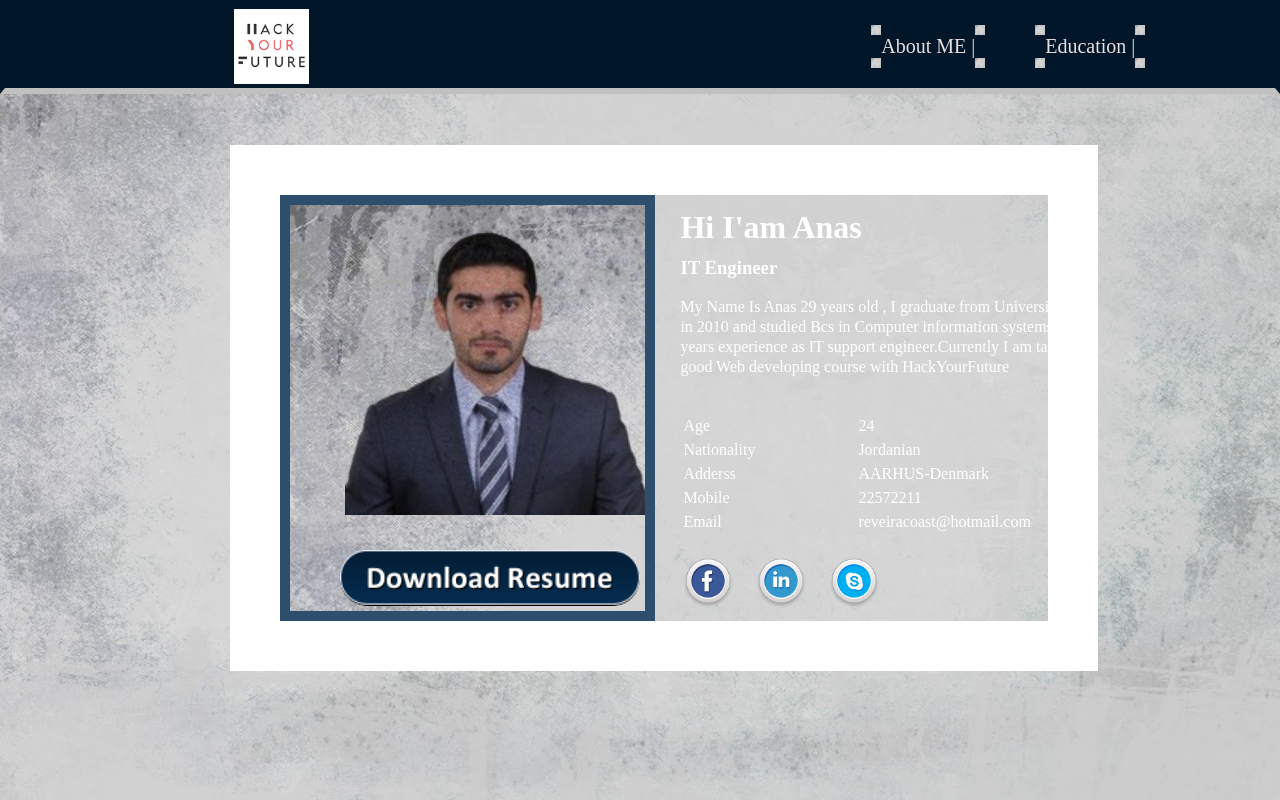
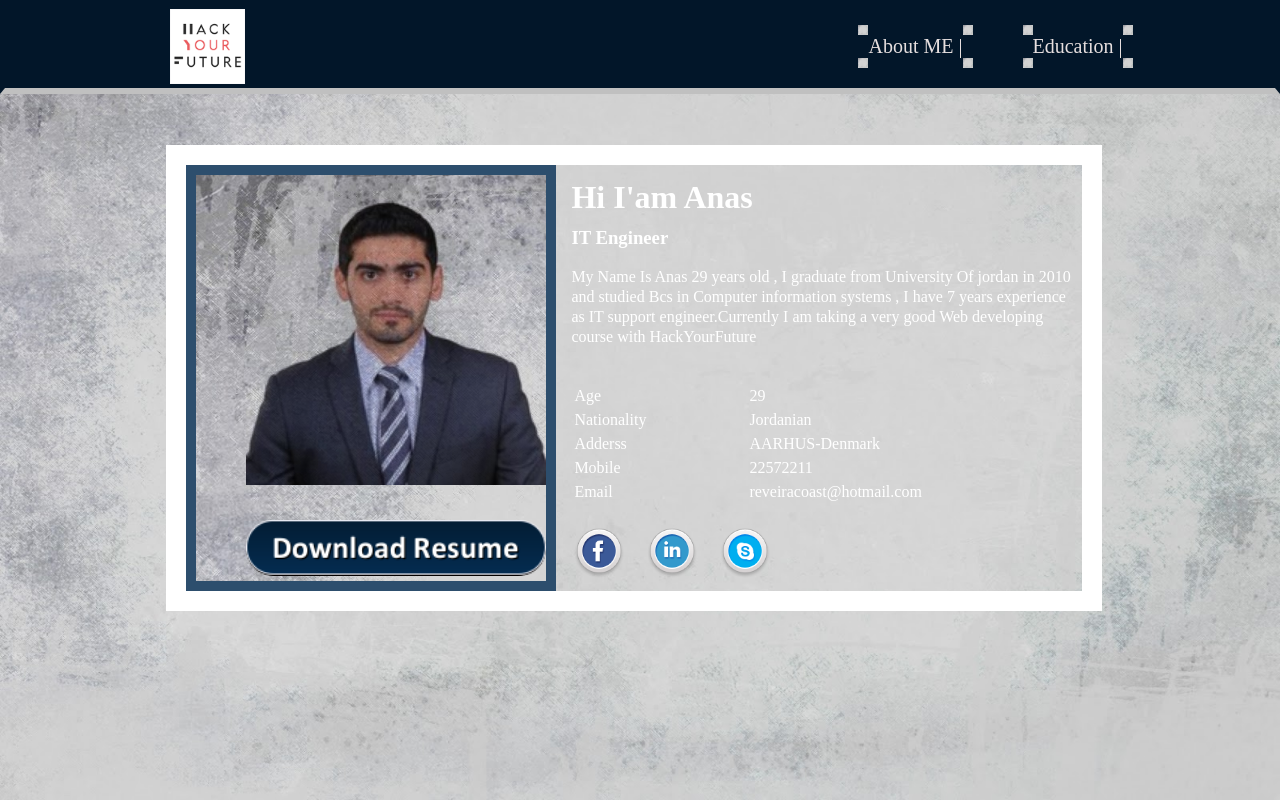
Before and after one commit to matrix2/HTML-CSS, a plain HTML site: page week1/index.html in a window 1280 px wide. Drawn offline with Linux system fonts and the light colour scheme.

Commit message:
Add files via upload

```diff
--- a/week1/index.html
+++ b/week1/index.html
@@ -32,7 +32,7 @@
                         <table>
                             <tr>
                                 <td>Age</td>
-                                <td>24</td>
+                                <td>29</td>
                             </tr>
                             <tr>
                                 <td>Nationality</td>
--- a/week1/main.css
+++ b/week1/main.css
@@ -27,7 +27,7 @@
     display:inline-flex;
     font-size: 20px;
     color:gray;
-    margin-left:27%;
+    margin-left:30%;
 
 
 }
@@ -41,7 +41,7 @@
 #logo1{
     margin-top:4px;
     float: left;
-    margin-left:18%;
+    margin-left:13%;
 }
 a{
     text-decoration:  none;
@@ -49,23 +49,15 @@
 
 }
 
-.maindv{
-    float: left;
-    top:50px;
-    left:150px;
-    width:70%;
-    background-color: whitesmoke;
 
-}
 
 .container {
-    border:solid 50px;
+    border:solid 20px;
     border-image: url("dig.jpg");
-    width: 60%;
-    overflow: auto;
-
+    width: 70%;
+    overflow: cover;
     display: flex;
-    margin-left: 18%;
+    margin-left: 13%;
     margin-top: 4%;
     color:white;
     line-height: 20px;
@@ -77,7 +69,7 @@
 
   }
   #mypic{
-      margin-left:55px;
+      margin-left:50px;
       padding-left: 0px;
       margin-right: 0px;
       margin-top:10px;
@@ -88,9 +80,9 @@
     margin-top:30px;
   }
   #anasinfo{
-      margin-left: 0px;
+
       background-image: url("dig.jpg");
-      padding-left: 25px;
+      padding-left: 15px;
 
   }
   table{
@@ -103,8 +95,3 @@
   .socialicons{
     padding-right: 20px;
   }
-  @media only screen and (max-width: 800px) {
-    body {
-        background-color: lightblue;
-    }
-}
```
